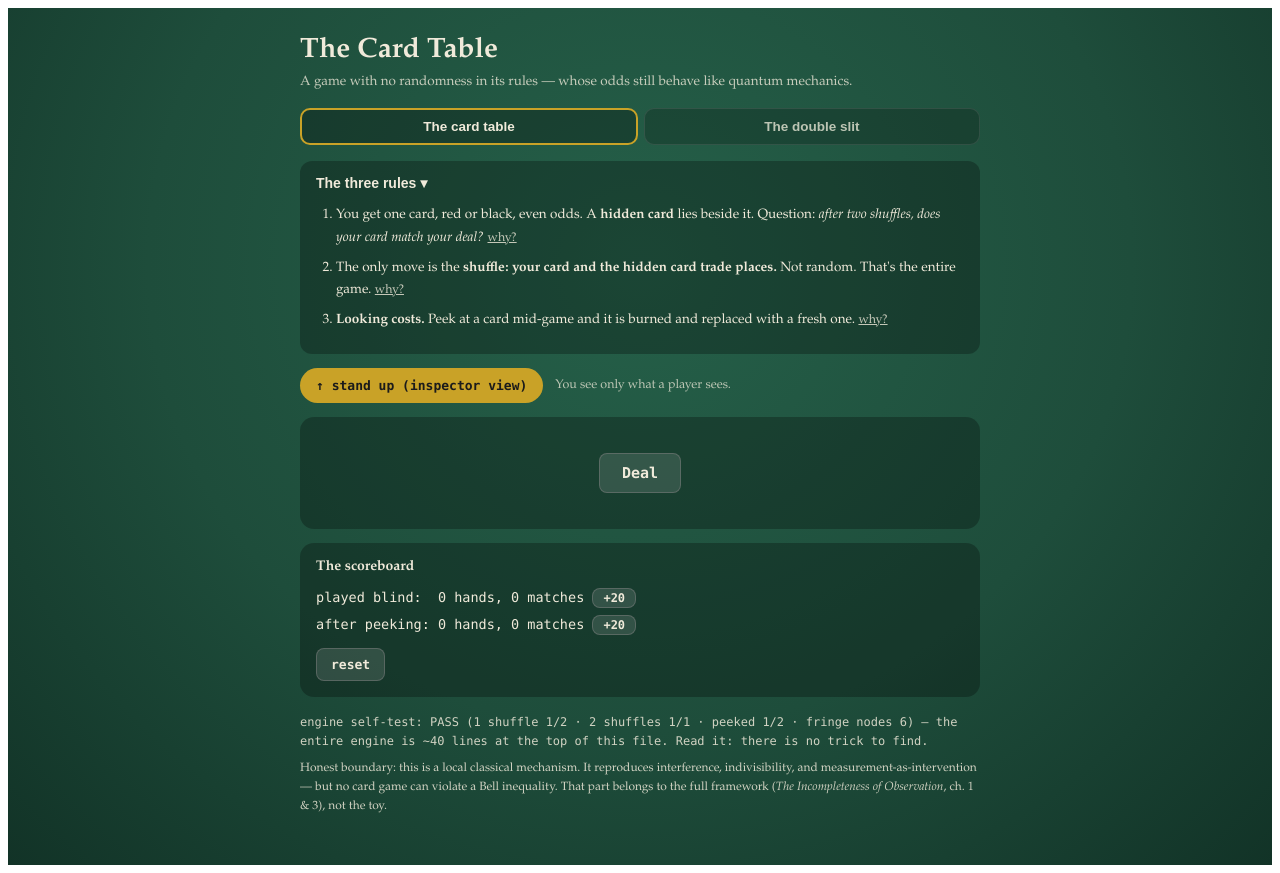
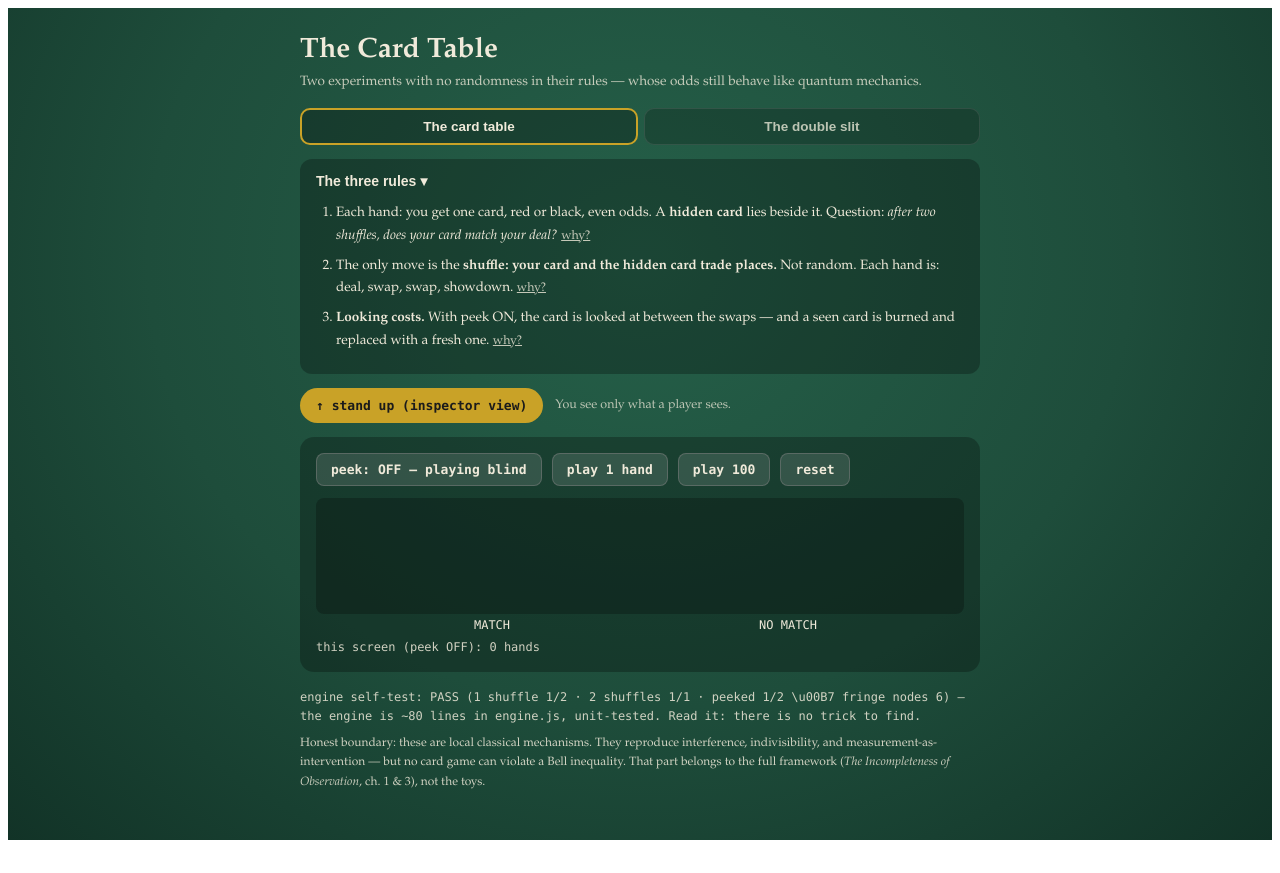
Before and after one commit to amaybaum/card-table, a React (Vite) app: page / in a window 1280 px wide. After the commit the page ends 848 px from the top, so only its background shows below. Built offline with nearby package versions, Linux system fonts and the light colour scheme.

Commit message:
Last Sync: 2026-07-28 08:56

```diff
--- a/src/App.jsx
+++ b/src/App.jsx
@@ -2,45 +2,19 @@ import { useState, useRef } from "react";
 import { swap, enumerate, dealHand, NBINS, FRINGE, SLIT_L, SLIT_R,
          fireBlind, fireL, fireR, SELF_TEST, ALL_PASS, TEST_LABEL, SLIT_TEST } from "./engine.js";
 
-/* ================================================================== */
-/* UI — one game, one choice, and the statistics are the score.        */
-/* ================================================================== */
-
 const cname = (b) => (b === 0 ? "RED" : "BLACK");
-const ccol = (b) => (b === 0 ? "#B3392E" : "#1B1B1B");
-
-function narrate(hand, t, insp) {
-  switch (t.label) {
-    case "deal":
-      return insp
-        ? `You are dealt ${cname(t.v)}. The hidden card happens to be ${cname(t.h)} — from up here you see everything.`
-        : `You are dealt ${cname(t.v)}. A hidden card lies face down beside the deck.`;
-    case "shuffle1":
-      return insp
-        ? `SWAP. Your dealt card just moved into the hidden spot; the old hidden card (${cname(t.v)}) is in your hand. Nothing is gone — your card is sitting right there, face down.`
-        : `SWAP. Your card and the hidden card trade places. Your dealt card is now the hidden one — and a mystery card is in your hand. (If the game ended here: a pure coin flip.)`;
-    case "peek":
-      return insp
-        ? `You peek: ${cname(t.peeked)}. Rule 3: a seen card is burned and replaced (${cname(t.h)} took its place). The card that remembered your deal is gone.`
-        : `You peek at your card: ${cname(t.peeked)}. Rule 3: a seen card is burned and replaced with a fresh one. Looking is not free.`;
-    case "shuffle2":
-      return insp
-        ? `SWAP. The hidden spot hands back whatever it was holding.`
-        : `SWAP. The cards trade places once more.`;
-    case "showdown":
-      return `SHOWDOWN. Your card: ${cname(t.v)}. You were dealt ${cname(hand.dealt)}. ${hand.match ? "MATCH." : "NO MATCH."}`;
-    default: return "";
-  }
-}
 
 export default function CardTable() {
   const [seat, setSeat] = useState("player");
-  const [hand, setHand] = useState(null);
-  const [step, setStep] = useState(0);
+  const [mode, setMode] = useState("cards");
   const [rulesOpen, setRulesOpen] = useState(true);
   const [why, setWhy] = useState({});
-  const [tally, setTally] = useState({ blindN: 0, blindM: 0, peekN: 0, peekM: 0 });
-  const [mode, setMode] = useState("cards");
+  // cards: two-bin screen, separate accumulation per peek setting
+  const [peekMode, setPeekMode] = useState(false);
+  const [cardsOff, setCardsOff] = useState([0, 0]);   // [match, nomatch], peek OFF
+  const [cardsOn, setCardsOn] = useState([0, 0]);     // peek ON
+  const [lastHand, setLastHand] = useState(null);
+  // slit: 25-bin screen, separate accumulation per detector setting
   const [detector, setDetector] = useState(false);
   const [hitsOff, setHitsOff] = useState(Array(NBINS).fill(0));
   const [hitsOn, setHitsOn] = useState(Array(NBINS).fill(0));
@@ -51,40 +25,16 @@ export default function CardTable() {
   const world = insp
     ? { bg: "#F2F4F1", ink: "#23404A", panel: "rgba(35,64,74,.06)" }
     : { bg: "radial-gradient(ellipse at 50% 30%, #256049 0%, #1E4D3B 55%, #123327 100%)", ink: "#F0EADA", panel: "rgba(0,0,0,.28)" };
+  const gold = insp ? "#23404A" : "#D8C878";
 
-  const atShowdown = hand && step === hand.trace.length - 1;
-  const midStep = hand && !hand.peeked && step === 1;
-  const cur = hand ? hand.trace[step] : null;
-
-  function record(h) {
-    setTally((t) => h.peeked
-      ? { ...t, peekN: t.peekN + 1, peekM: t.peekM + h.match }
-      : { ...t, blindN: t.blindN + 1, blindM: t.blindM + h.match });
+  function playCards(n) {
+    const upd = (bins) => {
+      const a = bins.slice(); let last = null;
+      for (let i = 0; i < n; i++) { const h = dealHand(peekMode, rng.current); a[h.match ? 0 : 1]++; last = h; }
+      setLastHand(last); return a;
+    };
+    peekMode ? setCardsOn(upd) : setCardsOff(upd);
   }
-  function deal() { setHand(dealHand(false, rng.current)); setStep(0); }
-  function next() {
-    const target = Math.min(hand.trace.length - 1, step + 1);
-    if (target === hand.trace.length - 1 && !hand.settled) { record(hand); setHand({ ...hand, settled: true }); }
-    setStep(target);
-  }
-  function applyPeek() {
-    const d = hand.trace[0], s1 = hand.trace[1];
-    const freshH = rng.current() < 0.5 ? 0 : 1;
-    const [v2, h2] = swap([s1.v, freshH]);
-    const t = [d, s1, { label: "peek", v: s1.v, h: freshH, peeked: s1.v },
-               { label: "shuffle2", v: v2, h: h2 }, { label: "showdown", v: v2, h: h2 }];
-    setHand({ dealt: d.v, final: v2, match: v2 === d.v, peeked: true, trace: t });
-    setStep(2);
-  }
-  function autoplay(peek, n) {
-    setTally((t) => {
-      let N = 0, M = 0;
-      for (let i = 0; i < n; i++) { const h = dealHand(peek, rng.current); N++; M += h.match; }
-      return peek ? { ...t, peekN: t.peekN + N, peekM: t.peekM + M }
-                  : { ...t, blindN: t.blindN + N, blindM: t.blindM + M };
-    });
-  }
-
   function fire(n) {
     const upd = (arr) => {
       const a = arr.slice(); let last = null;
@@ -97,8 +47,13 @@ export default function CardTable() {
     detector ? setHitsOn(upd) : setHitsOff(upd);
   }
 
-  const pct = (m, n) => (n ? Math.round((100 * m) / n) : null);
-  const bp = pct(tally.blindM, tally.blindN), pp = pct(tally.peekM, tally.peekN);
+  const handStory = (h) => {
+    if (!h) return null;
+    const steps = insp
+      ? h.trace.map((t) => `${t.label}: you ${cname(t.v)} / hidden ${cname(t.h)}`).join(" \u2192 ")
+      : `dealt ${cname(h.dealt)} \u2192 swap \u2192 ${h.peeked ? `peek (${cname(h.trace[2].peeked)}, burned) \u2192 ` : ""}swap \u2192 ${cname(h.final)}`;
+    return `last hand: ${steps} — ${h.match ? "MATCH" : "NO MATCH"}, deterministically`;
+  };
 
   return (
     <div style={{ minHeight: "100vh", background: world.bg, color: world.ink, transition: "background .4s,color .4s", fontFamily: "Iowan Old Style, Palatino Linotype, Georgia, serif" }}>
@@ -106,7 +61,7 @@ export default function CardTable() {
 
         <h1 style={{ margin: 0, fontSize: 28 }}>The Card Table</h1>
         <div style={{ fontSize: 13.5, opacity: 0.8, marginTop: 4, lineHeight: 1.5 }}>
-          A game with no randomness in its rules — whose odds still behave like quantum mechanics.
+          Two experiments with no randomness in their rules — whose odds still behave like quantum mechanics.
         </div>
 
         {/* mode tabs */}
@@ -119,29 +74,27 @@ export default function CardTable() {
           ))}
         </div>
 
-        {/* rules */}
-        {mode === "cards" && (<>
-
-        <div style={{ background: world.panel, borderRadius: 12, padding: "14px 16px", marginTop: 16 }}>
+        {/* rules (cards mode) */}
+        {mode === "cards" && (
+          <div style={{ background: world.panel, borderRadius: 12, padding: "14px 16px", marginTop: 14 }}>
             <button onClick={() => setRulesOpen(!rulesOpen)} style={{ background: "none", border: "none", cursor: "pointer", color: world.ink, padding: 0, fontWeight: 700, fontSize: 14 }}>
               The three rules {rulesOpen ? "\u25BE" : "\u25B8"}
             </button>
             {rulesOpen && (
               <ol style={{ margin: "10px 0 2px", paddingLeft: 20, fontSize: 13.5, lineHeight: 1.65 }}>
                 <Rule n={1} why={why} setWhy={setWhy} ink={world.ink}
-                text={<>You get one card, red or black, even odds. A <b>hidden card</b> lies beside it. Question: <i>after two shuffles, does your card match your deal?</i></>}
+                  text={<>Each hand: you get one card, red or black, even odds. A <b>hidden card</b> lies beside it. Question: <i>after two shuffles, does your card match your deal?</i></>}
                   whyText={<>The deal is the <b>only randomness in the game</b> — it stands for not knowing the world's starting conditions. Everything after is fixed by the rules, so there are no dice to blame the strangeness on. The hidden card is the point: the world contains more than you can see, and the rules use that part too.</>} />
                 <Rule n={2} why={why} setWhy={setWhy} ink={world.ink}
-                text={<>The only move is the <b>shuffle: your card and the hidden card trade places.</b> Not random. That's the entire game.</>}
+                  text={<>The only move is the <b>shuffle: your card and the hidden card trade places.</b> Not random. Each hand is: deal, swap, swap, showdown.</>}
                   whyText={<><b>Deterministic</b>: same input, same result — so probability can only come from what you can't see. <b>Reversible</b>: a swap undoes itself, so information can hide but never dies. The swap is the smallest move coupling what you see to what you don't; the framework's real physics is built from exactly these two properties.</>} />
                 <Rule n={3} why={why} setWhy={setWhy} ink={world.ink}
-                text={<><b>Looking costs.</b> Peek at a card mid-game and it is burned and replaced with a fresh one.</>}
+                  text={<><b>Looking costs.</b> With peek ON, the card is looked at between the swaps — and a seen card is burned and replaced with a fresh one.</>}
                   whyText={<>In this toy, honestly: a house rule — the toy <i>imposes</i> what real physics <i>derives</i>. In physics there is no passive glance: to see a card you must interact with it. <b>Looking is copying</b> — a record now exists somewhere — and the certainty below is <i>made of</i> a correlation: the hidden card remembering your deal. Copying rearranges exactly that correlation. Minds are irrelevant: a machine that photographs the card and shows no one destroys the certainty just as thoroughly. What costs is that the record exists, not that anyone reads it.</>} />
               </ol>
             )}
           </div>
-
-        </>)}
+        )}
 
         {/* seat toggle */}
         <div style={{ display: "flex", alignItems: "center", gap: 12, marginTop: 14, flexWrap: "wrap" }}>
@@ -149,79 +102,53 @@ export default function CardTable() {
             {insp ? "\u21A9 sit back down (player view)" : "\u2191 stand up (inspector view)"}
           </button>
           <span style={{ fontSize: 12.5, opacity: 0.75, flex: 1, minWidth: 200 }}>
-            {insp ? "Every card face up, every step. Notice: no tricks anywhere." : "You see only what a player sees."}
+            {insp ? "Everything face up, every step. Notice: no tricks anywhere." : "You see only what a player sees."}
           </span>
         </div>
 
-        {/* the table */}
-        {mode === "cards" && (<>
-
-        <div style={{ background: world.panel, borderRadius: 14, padding: "20px 16px", marginTop: 14 }}>
-          {!hand ? (
-            <div style={{ textAlign: "center", padding: "16px 0" }}>
-              <button onClick={deal} style={{ ...btn(insp), fontSize: 15, padding: "10px 22px" }}>Deal</button>
+        {/* THE CARD TABLE — same shape as the slit: toggle, fire, two-bin screen */}
+        {mode === "cards" && (() => {
+          const bins = peekMode ? cardsOn : cardsOff;
+          const total = bins[0] + bins[1];
+          const peak = Math.max(1, bins[0], bins[1]);
+          const offN = cardsOff[0] + cardsOff[1], onN = cardsOn[0] + cardsOn[1];
+          return (
+            <div style={{ background: world.panel, borderRadius: 14, padding: "16px", marginTop: 14 }}>
+              <div style={{ display: "flex", alignItems: "center", gap: 10, flexWrap: "wrap", marginBottom: 12 }}>
+                <button onClick={() => setPeekMode(!peekMode)} style={{ ...btn(insp), fontWeight: 700, background: peekMode ? "#c05b52" : (insp ? "#fff" : "rgba(255,255,255,.12)"), color: peekMode ? "#fff" : "inherit" }}>
+                  peek: {peekMode ? "ON — every card looked at mid-hand" : "OFF — playing blind"}
+                </button>
+                <button onClick={() => playCards(1)} style={btn(insp)}>play 1 hand</button>
+                <button onClick={() => playCards(100)} style={btn(insp)}>play 100</button>
+                <button onClick={() => { setCardsOff([0, 0]); setCardsOn([0, 0]); setLastHand(null); }} style={btn(insp)}>reset</button>
               </div>
-          ) : (
-            <div>
-              <div style={{ display: "flex", justifyContent: "center", gap: 50 }}>
-                <PlayCard bit={cur.v} faceUp={insp || cur.label === "deal" || cur.label === "showdown" || cur.label === "peek"} label="YOUR CARD" />
-                <PlayCard bit={cur.h} faceUp={insp} label="HIDDEN CARD" />
+              <div style={{ display: "flex", alignItems: "flex-end", gap: 24, height: 110, background: insp ? "rgba(35,64,74,.05)" : "rgba(0,0,0,.25)", borderRadius: 8, padding: "6px 40px 0" }}>
+                {[0, 1].map((i) => (
+                  <div key={i} style={{ flex: 1, display: "flex", flexDirection: "column", justifyContent: "flex-end", height: "100%" }}>
+                    <div style={{ height: `${(100 * bins[i]) / peak}%`, background: peekMode ? "#c05b52" : gold, borderRadius: "3px 3px 0 0", transition: "height .15s" }} />
                   </div>
-              <div style={{ margin: "16px auto 0", maxWidth: 500, textAlign: "center", fontSize: 14.5, lineHeight: 1.55, minHeight: 44 }}>
-                {narrate(hand, cur, insp)}
+                ))}
               </div>
-              {midStep && (
-                <div style={{ textAlign: "center", marginTop: 12, fontSize: 13.5, background: insp ? "rgba(35,64,74,.10)" : "rgba(201,162,39,.16)", border: `1px dashed ${insp ? "#23404A" : "#C9A227"}`, borderRadius: 10, padding: "10px 12px" }}>
-                  <b>Your one choice.</b> Play on blind — or look at your card?
-                  <div style={{ marginTop: 8 }}>
-                    <button onClick={next} style={{ ...btn(insp), fontWeight: 700 }}>play on →</button>{" "}
-                    <button onClick={applyPeek} style={btn(insp)}>peek (burns your card)</button>
+              <div style={{ display: "flex", gap: 24, padding: "4px 40px 0", fontFamily: "ui-monospace, Menlo, monospace", fontSize: 12 }}>
+                <div style={{ flex: 1, textAlign: "center" }}>MATCH {total > 0 && `— ${bins[0]} (${Math.round((100 * bins[0]) / total)}%)`}</div>
+                <div style={{ flex: 1, textAlign: "center" }}>NO MATCH {total > 0 && `— ${bins[1]} (${Math.round((100 * bins[1]) / total)}%)`}</div>
               </div>
+              <div style={{ fontFamily: "ui-monospace, Menlo, monospace", fontSize: 12, marginTop: 8, opacity: 0.85, minHeight: 16 }}>
+                this screen (peek {peekMode ? "ON" : "OFF"}): {total} hands{lastHand && <><br />{handStory(lastHand)}</>}
               </div>
-              )}
-              {atShowdown && (
-                <div style={{ margin: "14px auto 0", maxWidth: 540, fontSize: 13.5, lineHeight: 1.6, background: insp ? "rgba(35,64,74,.08)" : "rgba(0,0,0,.22)", borderRadius: 10, padding: "12px 14px" }}>
-                  {hand.peeked
-                    ? <>Peeked hands are a fair coin flip. Your peek burned the card that remembered your deal, so the second swap handed back a stranger. <b>Looking destroyed the memory the game was going to use.</b></>
-                    : <>Blind hands match <b>every single time</b>. The first swap hid your card; the second handed it back. Step-by-step reasoning (&ldquo;each swap is 50/50, so it's still 50/50&rdquo;) is simply wrong — the hidden card <b>remembers</b>. That failure of step-by-step odds is, structurally, quantum interference.</>}
-                </div>
-              )}
-              <div style={{ display: "flex", justifyContent: "center", gap: 8, marginTop: 14 }}>
-                <button onClick={() => setStep(Math.max(0, step - 1))} style={btn(insp)} disabled={step === 0}>&larr; back</button>
-                <button onClick={next} style={{ ...btn(insp), fontWeight: 700 }} disabled={atShowdown || midStep}>next →</button>
-                <button onClick={deal} style={btn(insp)}>redeal</button>
-              </div>
+              {offN > 20 && onN > 20 && (
+                <div style={{ marginTop: 10, fontSize: 13, lineHeight: 1.6 }}>
+                  Peek OFF: every hand lands in MATCH — <b>NO MATCH is a forbidden bin</b>, a place hands
+                  never go, even though each swap alone is a coin flip. Peek ON: the forbidden bin fills in.
+                  This is a double slit with two bins — flip the tab above and watch the same thing happen
+                  across twenty-five.
                 </div>
               )}
             </div>
+          );
+        })()}
 
-        </>)}
-
-        {/* the scoreboard: the statistics ARE the result */}
-        {mode === "cards" && (<>
-
-        <div style={{ background: world.panel, borderRadius: 14, padding: "16px", marginTop: 14 }}>
-          <div style={{ fontWeight: 700, fontSize: 14, marginBottom: 8 }}>The scoreboard</div>
-          <div style={{ fontFamily: "ui-monospace, Menlo, monospace", fontSize: 13.5, lineHeight: 2 }}>
-            <div>played blind:&nbsp;&nbsp;{tally.blindN} hands, {tally.blindM} matches{bp !== null && <b> — {bp}%</b>}
-              {" "}<button onClick={() => autoplay(false, 20)} style={{ ...btn(insp), padding: "2px 10px", fontSize: 12 }}>+20</button></div>
-            <div>after peeking: {tally.peekN} hands, {tally.peekM} matches{pp !== null && <b> — {pp}%</b>}
-              {" "}<button onClick={() => autoplay(true, 20)} style={{ ...btn(insp), padding: "2px 10px", fontSize: 12 }}>+20</button></div>
-          </div>
-          {tally.blindN > 0 && tally.peekN > 0 && (
-            <div style={{ marginTop: 10, fontSize: 13, lineHeight: 1.6 }}>
-              Same cards, same shuffles. The only difference between the rows is whether a record of the
-              middle of the game <i>exists</i>. The gap between {bp}% and {pp}% is quantum interference —
-              and a casino pricing both rows at 50/50 would be bankrupted by the top one.
-            </div>
-          )}
-          <div style={{ marginTop: 10 }}>
-            <button onClick={() => setTally({ blindN: 0, blindM: 0, peekN: 0, peekM: 0 })} style={btn(insp)}>reset</button>
-          </div>
-        </div>
-
-        </>)}
-
+        {/* THE DOUBLE SLIT */}
         {mode === "slit" && (() => {
           const hits = detector ? hitsOn : hitsOff;
           const total = hits.reduce((a, b) => a + b, 0);
@@ -244,7 +171,7 @@ export default function CardTable() {
               </div>
               <div style={{ display: "flex", alignItems: "flex-end", gap: 2, height: 110, background: insp ? "rgba(35,64,74,.05)" : "rgba(0,0,0,.25)", borderRadius: 8, padding: "6px 6px 0" }}>
                 {hits.map((v, x) => (
-                  <div key={x} style={{ flex: 1, height: `${(100 * v) / peak}%`, background: detector ? "#c05b52" : (insp ? "#23404A" : "#D8C878"), borderRadius: "2px 2px 0 0", transition: "height .15s" }} />
+                  <div key={x} style={{ flex: 1, height: `${(100 * v) / peak}%`, background: detector ? "#c05b52" : gold, borderRadius: "2px 2px 0 0", transition: "height .15s" }} />
                 ))}
               </div>
               <div style={{ fontFamily: "ui-monospace, Menlo, monospace", fontSize: 12, marginTop: 6, opacity: 0.85 }}>
@@ -274,12 +201,12 @@ export default function CardTable() {
         {/* audit + boundary */}
         <div style={{ marginTop: 16, fontSize: 12, opacity: 0.85, lineHeight: 1.6 }}>
           <div style={{ fontFamily: "ui-monospace, Menlo, monospace" }}>
-            engine self-test: {ALL_PASS && SLIT_TEST.pass ? "PASS" : "FAIL"} ({SELF_TEST.map((t) => `${TEST_LABEL[t.p]} ${t.got}`).join(" · ")} · fringe nodes {SLIT_TEST.nodes}) — the entire engine is ~40 lines at the top of this file. Read it: there is no trick to find.
+            engine self-test: {ALL_PASS && SLIT_TEST.pass ? "PASS" : "FAIL"} ({SELF_TEST.map((t) => `${TEST_LABEL[t.p]} ${t.got}`).join(" \u00B7 ")} \u00B7 fringe nodes {SLIT_TEST.nodes}) — the engine is ~80 lines in engine.js, unit-tested. Read it: there is no trick to find.
           </div>
           <div style={{ marginTop: 8 }}>
-            Honest boundary: this is a local classical mechanism. It reproduces interference, indivisibility,
+            Honest boundary: these are local classical mechanisms. They reproduce interference, indivisibility,
             and measurement-as-intervention — but no card game can violate a Bell inequality. That part belongs
-            to the full framework (<i>The Incompleteness of Observation</i>, ch. 1 &amp; 3), not the toy.
+            to the full framework (<i>The Incompleteness of Observation</i>, ch. 1 &amp; 3), not the toys.
           </div>
         </div>
       </div>
@@ -305,15 +232,4 @@ function Rule({ n, text, whyText, why, setWhy, ink }) {
   );
 }
 
-function PlayCard({ bit, faceUp, label }) {
-  return (
-    <div style={{ textAlign: "center" }}>
-      <div style={{ width: 72, height: 102, borderRadius: 8, margin: "0 auto", display: "flex", alignItems: "center", justifyContent: "center", border: "1px solid rgba(0,0,0,.45)", boxShadow: "0 3px 10px rgba(0,0,0,.35)", background: faceUp ? "#F6F1E3" : "repeating-linear-gradient(135deg,#27506b 0 7px,#1d3d53 7px 14px)" }}>
-        {faceUp && <span style={{ color: ccol(bit), fontSize: 32, fontWeight: 700 }}>{bit === 0 ? "\u2665" : "\u2660"}</span>}
-      </div>
-      <div style={{ fontSize: 10.5, letterSpacing: ".12em", marginTop: 6, opacity: 0.75 }}>{label}</div>
-    </div>
-  );
-}
-
 const btn = (insp) => ({ fontFamily: "ui-monospace, Menlo, monospace", fontSize: 13, fontWeight: 600, padding: "8px 14px", borderRadius: 8, cursor: "pointer", border: "1px solid rgba(128,128,128,.5)", background: insp ? "#fff" : "rgba(255,255,255,.12)", color: "inherit" });
```
Lines whose indentation alone changed are shown as unchanged.
